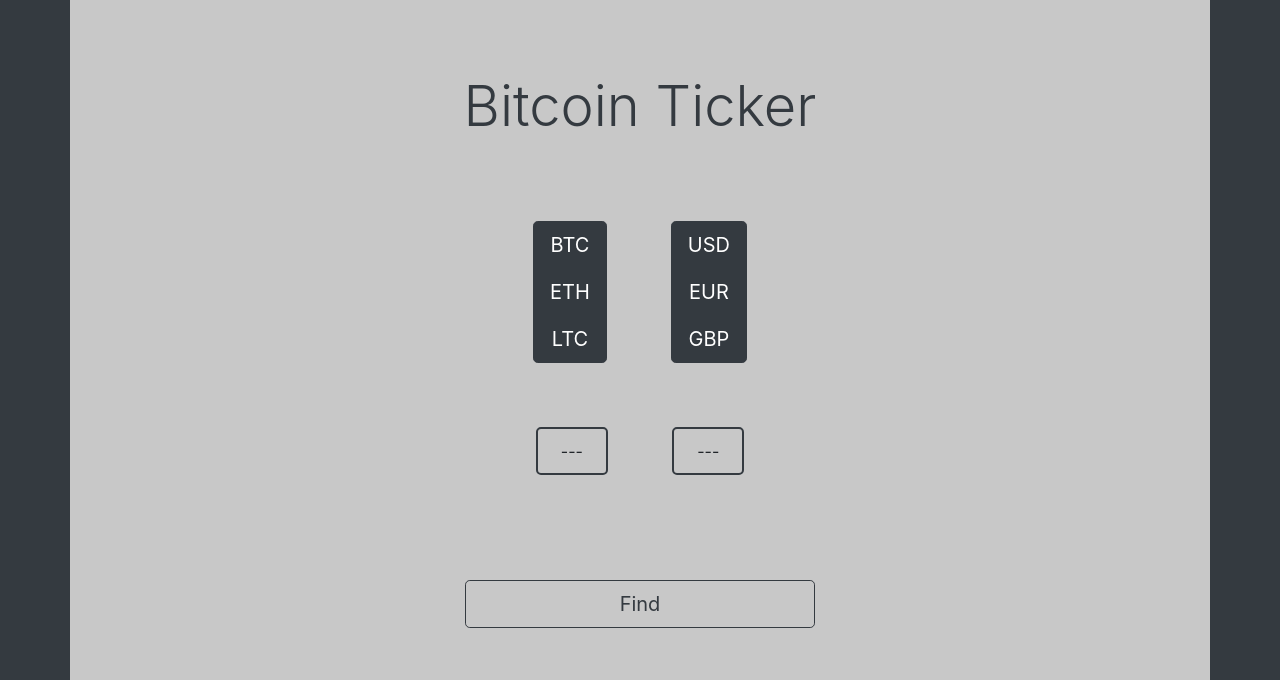
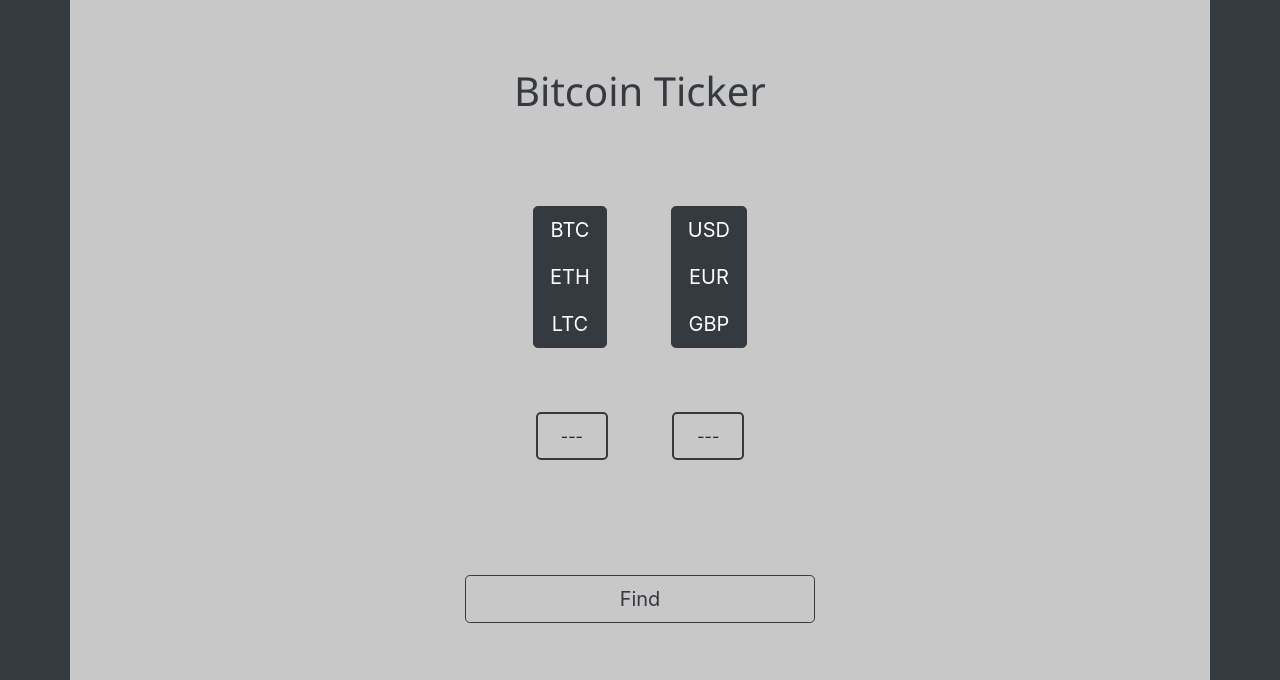
Before and after one commit to siddharthborderwala/coin-ticker, a plain HTML site: page index.html in a window 1280 px wide. Shown: the top 680 px of the page. Drawn offline with Linux system fonts and the light colour scheme.

Commit message:
changed  title-text a bit

```diff
--- a/index.html
+++ b/index.html
@@ -16,7 +16,7 @@
         <!-- head section -->
         <section>
             <div class="head-flex">
-                <h1 class="display-4">Bitcoin Ticker</h1>
+                <h1 class="title-text">Bitcoin Ticker</h1>
             </div>
         </section>
 
--- a/style.css
+++ b/style.css
@@ -6,7 +6,7 @@ body {
 
 .main {
     background-color: rgb(200, 200, 200);
-    padding: 2rem;
+    padding: 1rem;
 }
 
 .btc-img {
@@ -51,9 +51,11 @@ body {
     margin: 2rem;
 }
 
-.display-4 {
+.title-text {
     display: inline-block;
     color: #343a40;
+    font-family: 'Segoe UI', sans-serif;
+    font-weight: 400;
 }
 
 .option-display-flex {
```
